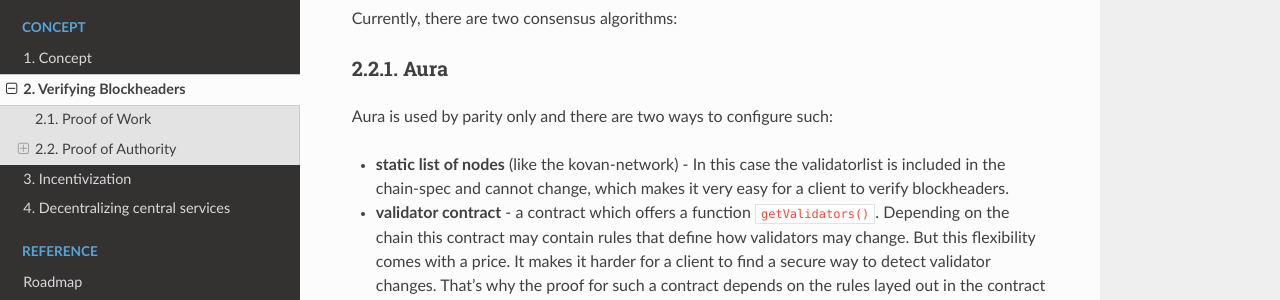
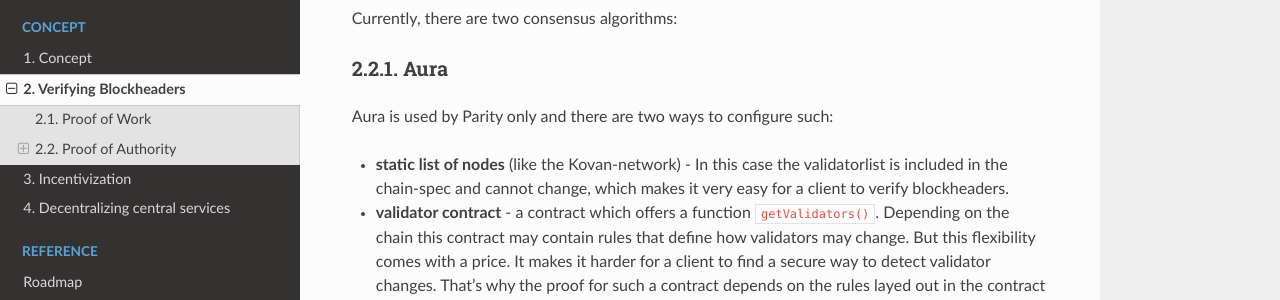
Before and after one commit to blockchainsllc/in3-docs, a Sphinx documentation site: the page built from docs/poa.md, in a window 1280 px wide and 900 px high, scrolled down 1122 px. Shown: the part 151-451 px from the top of the window. Built offline with Sphinx 7.4.7 and the Read the Docs theme 2.0.0, drawn with Linux system fonts in a browser that asks for light colours; pages that are not in the unit, such as notebooks, are missing from menus.

Commit message:
Update poa.md

```diff
--- a/docs/poa.md
+++ b/docs/poa.md
@@ -88,9 +88,9 @@ Currently, there are two consensus algorithms:
 
 #### Aura
 
-Aura is used by parity only and there are two ways to configure such:
+Aura is used by Parity only and there are two ways to configure such:
 
-- **static list of nodes** (like the kovan-network) - In this case the validatorlist is included in the chain-spec and cannot change, which makes it very easy for a client to verify blockheaders.
+- **static list of nodes** (like the Kovan-network) - In this case the validatorlist is included in the chain-spec and cannot change, which makes it very easy for a client to verify blockheaders.
 - **validator contract** - a contract which offers a function `getValidators()`. Depending on the chain this contract may contain rules that define how validators may change. But this flexibility comes with a price. It makes it harder for a client to find a secure way to detect validator changes. That's why the proof for such a contract depends on the rules layed out in the contract and is chain-specific.
 
 #### Clique
```
